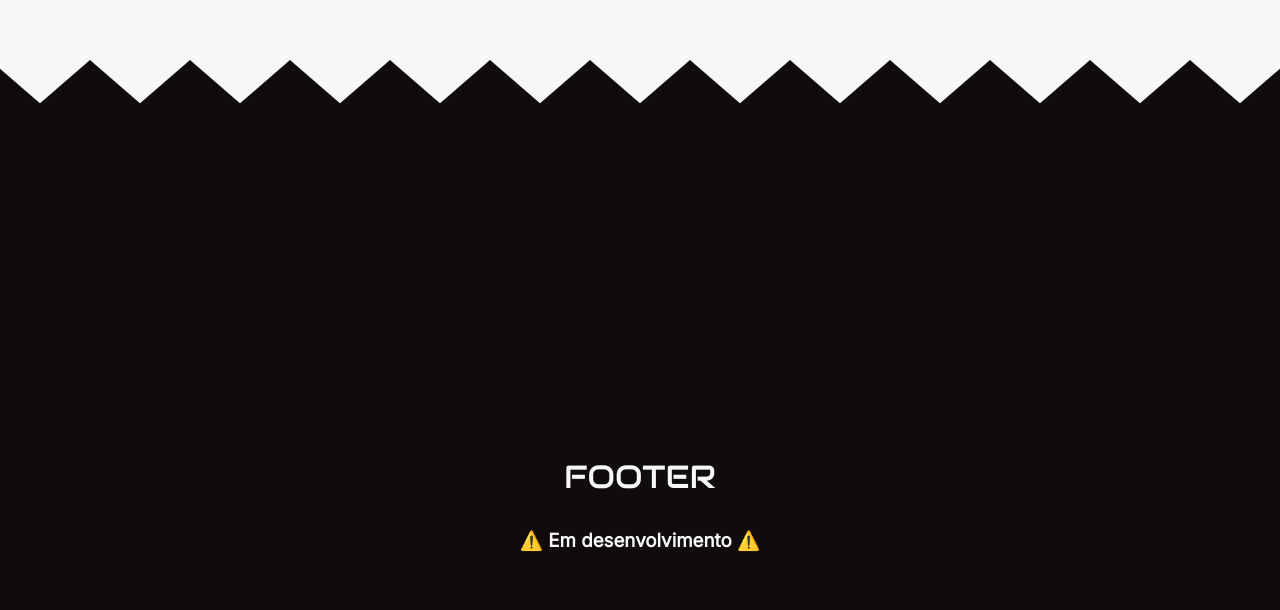
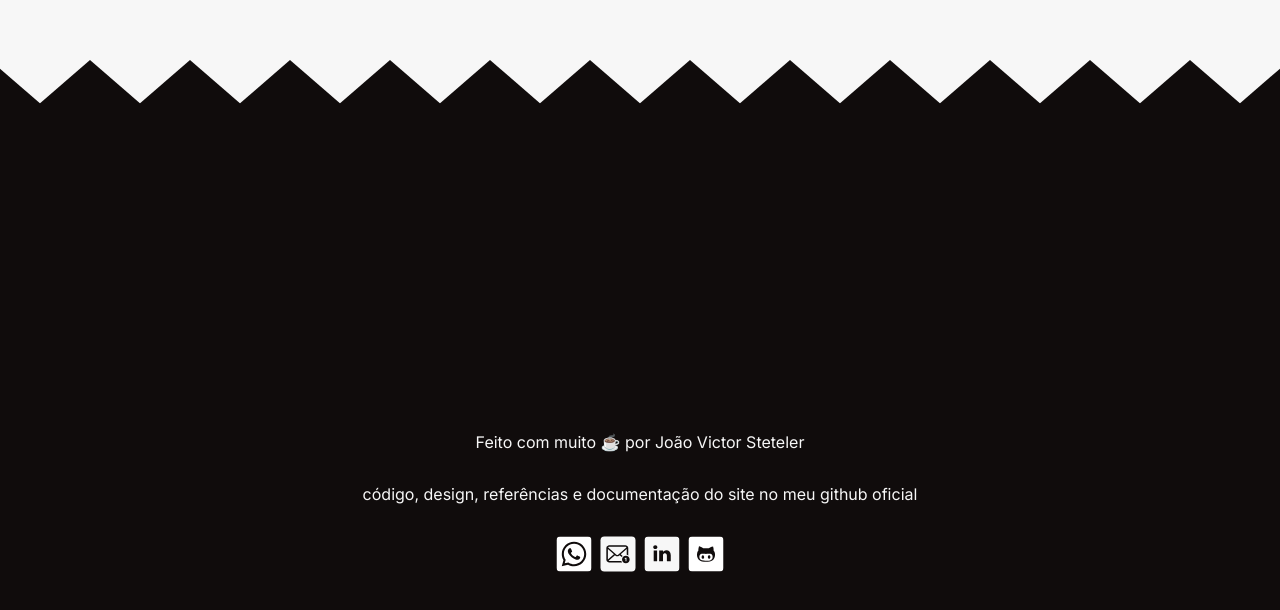
Before and after one commit to steteler/steteler-portfolio, a Next.js app: page / in a window 1280 px wide. Shown: the part 4111-4721 px from the top of the page. Built offline with nearby package versions, Linux system fonts and the light colour scheme.

Commit message:
feat(pages): adicionado conteúdo para a página de footer

```diff
--- a/pages/index.jsx
+++ b/pages/index.jsx
@@ -87,8 +87,9 @@ export default function Home() {
 
       <section className={styles.footer}>
         <div className={`${styles.footer__content} ${styles['section-default-config']}`}>
-          <Title text="footer" />
-          <h3>⚠️ Em desenvolvimento ⚠️</h3>
+          <p className={styles.footer__text}>Feito com muito ☕ por João Victor Steteler</p>
+          <p className={styles['footer__text-warn']}>código, design, referências e documentação do site no meu github oficial</p>
+          <ContactContainer />
         </div>
       </section>
     </main>
```
